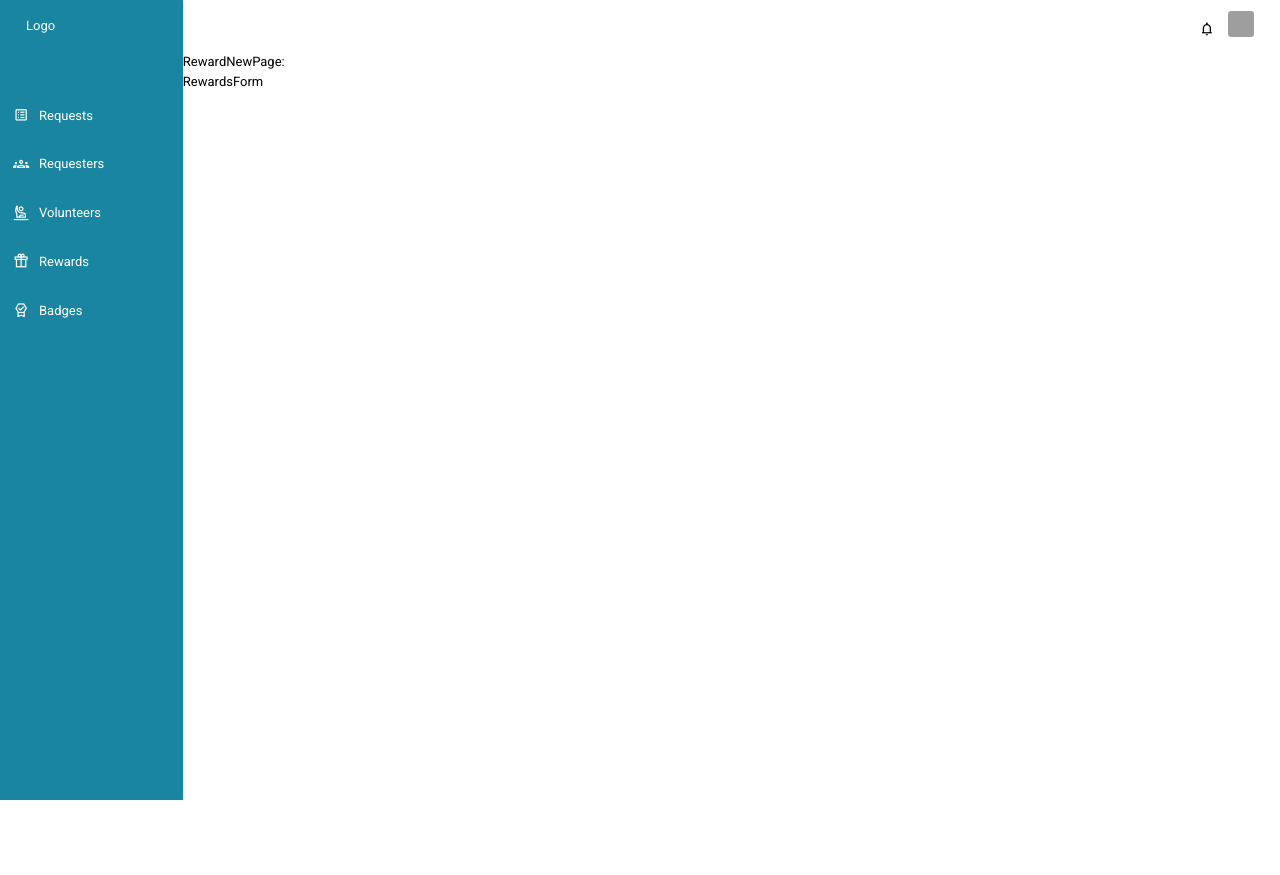
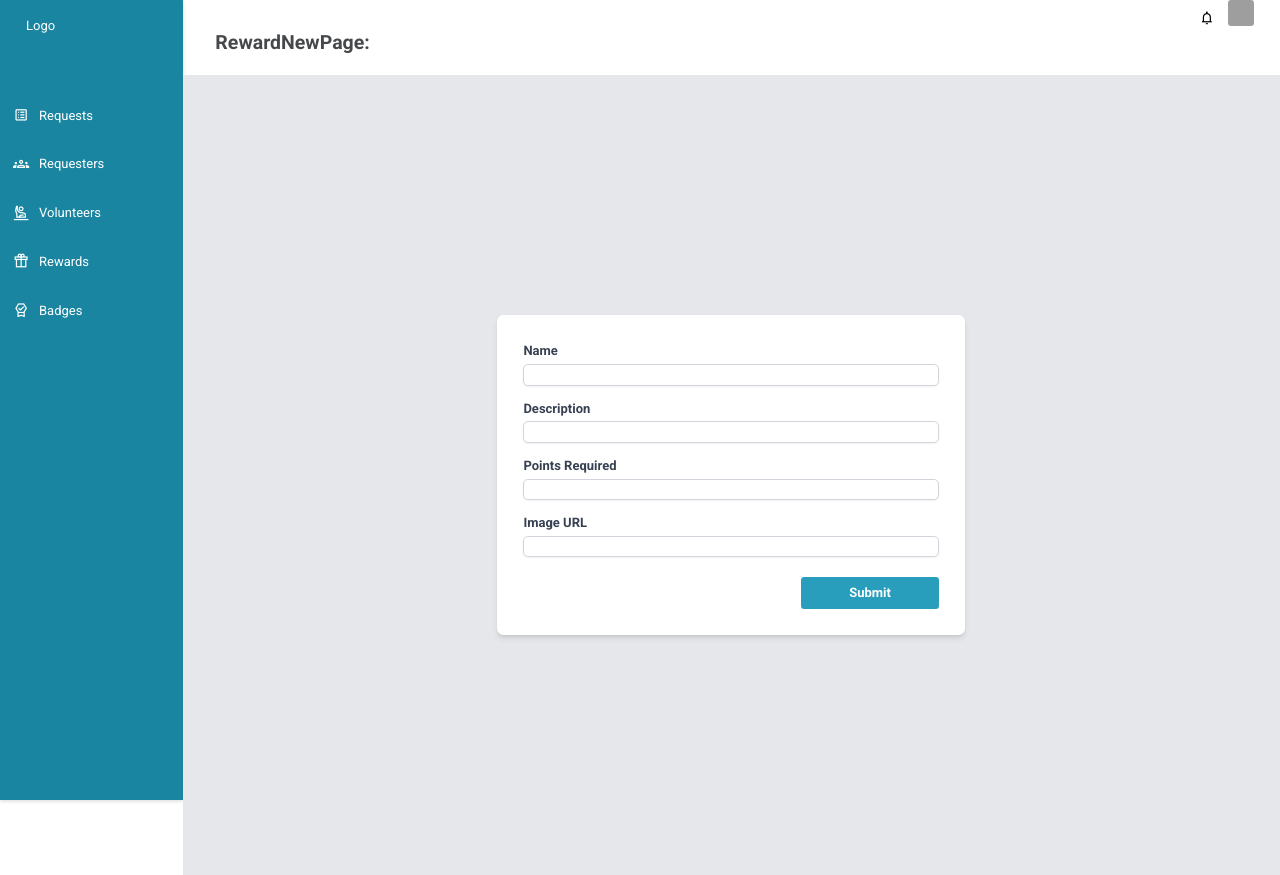
Before and after one commit to anthonymartz17/ihelp_org_2.0_frontend, a React (Vite) app: page /dashboard/rewards/new in a window 1280 px wide. Before the commit the page ends 800 px from the top, so only its background shows below. Built offline with nearby package versions, Linux system fonts and the light colour scheme; no server answers; grey boxes are pictures that could not be loaded.

Commit message:
rewardsForm completed and rendered to EDIT/NEW

```diff
--- a/src/components/forms/RewardsForm.jsx
+++ b/src/components/forms/RewardsForm.jsx
@@ -1,5 +1,101 @@
-import React from "react";
+import React, { useState } from "react";
 
 export default function RewardsForm() {
-  return <div>RewardsForm</div>;
+  const [formData, setFormData] = useState({
+    reward: "",
+    description: "",
+    points: "",
+    image: "",
+  });
+
+  const handleChange = (e) => {
+    const { name, value } = e.target;
+    setFormData({ ...formData, [name]: value });
+  };
+  const handleSubmit = (e) => {
+    e.preventDefault();
+    console.log(formData);
+  };
+  return <div className="flex flex-col items-center justify-center min-h-screen bg-gray-200">
+    <div className="bg-white shadow-md rounded-lg p-8 w-full max-w-xl">
+      <form onSubmit={handleSubmit}>
+        <div className="mb-4">
+          <label className="block text-md font-bold text-gray-700"
+           htmlFor="reward"
+           >
+            Name
+            </label>
+            <input
+            type="text"
+            name="name"
+            id="name"
+            value={formData.name}
+            onChange={handleChange}
+            className="mt-1 block w-full border border-gray-300 rounded-md shadow-sm focus:ring-teal-500 focus:border-teal-500"
+            required
+            />
+        </div>
+
+        <div className="mb-4">
+          <label className="block text-md font-bold text-gray-700"
+          htmlFor="description"
+          >
+            Description
+            </label>
+            <input
+            type="text"
+            name="description"
+            id="description"
+            value={formData.description}
+            onChange={handleChange}
+            className="mt-1 block w-full border border-gray-300 rounded-md shadow-sm focus:ring-teal-500 focus:border-teal-500"
+            required
+            />
+        </div>
+
+        <div className="mb-4">
+          <label className="block text-md font-bold text-gray-700"
+          htmlFor="points_required"
+          >
+            Points Required
+            </label>
+            <input
+            type="number"
+            name="points_required"
+            id="points_required"
+            value={formData.points_required}
+            onChange={handleChange}
+            className="mt-1 block w-full border border-gray-300 rounded-md shadow-sm focus:ring-teal-500 focus:border-teal-500"
+            required
+            />
+        </div>
+
+        <div className="mb-4">
+          <label className="block text-md font-bold text-gray-700"
+          htmlFor="image"
+          >
+            Image URL
+            </label>
+            <input
+            type="text"
+            name="image"
+            id="image"
+            value={formData.image}
+            onChange={handleChange}
+            className="mt-1 block w-full border border-gray-300 rounded-md shadow-sm focus:ring-teal-500 focus:border-teal-500"
+            required
+            />
+        </div>
+        <div className="flex justify-end mt-6">
+          <button
+          type="submit"
+          className="w-1/3 bg-primaryLighter text-white font-bold py-2 px-4 rounded hover:bg-primary focus:outline-none focus:ring-2 focus:ring-opacity-75"
+          >
+            Submit
+          </button>
+        </div>
+
+      </form>
+    </div>
+  </div>
 }
--- a/src/pages/rewards/RewardDetailPage.jsx
+++ b/src/pages/rewards/RewardDetailPage.jsx
@@ -63,7 +63,7 @@ export default function RewardDetailPage() {
               <strong>Quantity Available:</strong> {reward.quantity_available}
             </p>
             <p>
-              <strong>Organization:</strong> {reward.organization.name}
+              <strong>Organization:</strong> {reward.organization_id}
             </p>
           </div>
         ) : (
--- a/src/pages/rewards/RewardEditPage.jsx
+++ b/src/pages/rewards/RewardEditPage.jsx
@@ -3,7 +3,9 @@ import RewardForm from "../../components/forms/RewardsForm";
 export default function RewardEditPage() {
   return (
     <div>
+      <h1 className="text-2xl text-dark ml-10 font-bold text-left mb-6">
       RewardEditPage
+      </h1>
       <RewardForm />
       </div>
     );
--- a/src/pages/rewards/RewardNewPage.jsx
+++ b/src/pages/rewards/RewardNewPage.jsx
@@ -3,7 +3,9 @@ import RewardForm from "../../components/forms/RewardsForm";
 export default function RewardNewPage() {
   return (
   <div>
+    <h1 className="text-2xl text-dark ml-10 font-bold text-left mb-6">
     RewardNewPage:
+    </h1>
     <RewardForm />
     </div>
     );
```
